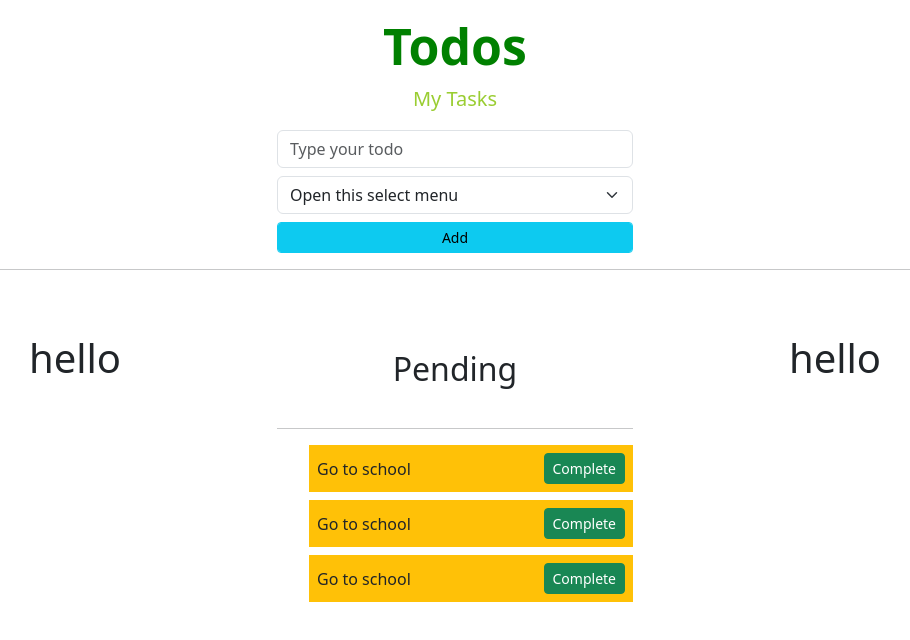
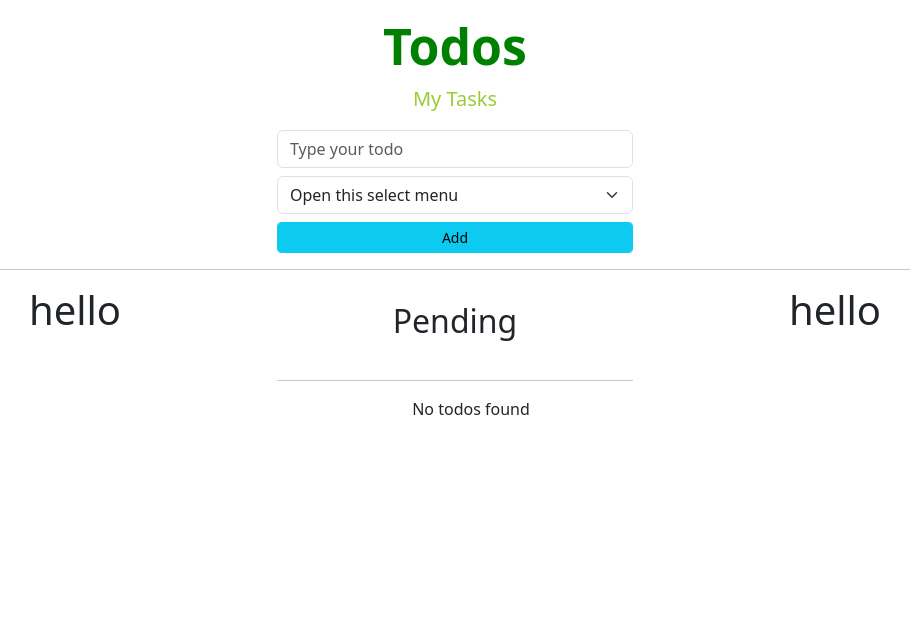
Before and after one commit to SiddiqueAhmed1/basic-todos, a React (Vite) app: page / in a window 1280 px wide. Shown: the top 640 px of the page, without its empty margins (185-1095 px from the left). Built offline with nearby package versions, Linux system fonts and the light colour scheme; data requests are answered from the project's data file.

Commit message:
starting practice

```diff
--- a/db.json
+++ b/db.json
@@ -1,3 +1,9 @@
 {
-  "staff": []
+  "todos": [
+    {
+      "id": "d49a",
+      "title": "All is well",
+      "type": "Pending"
+    }
+  ]
 }
--- a/package.json
+++ b/package.json
@@ -18,7 +18,8 @@
     "json-server": "^1.0.0-beta.3",
     "react": "^18.3.1",
     "react-dom": "^18.3.1",
-    "react-icons": "^5.3.0"
+    "react-icons": "^5.3.0",
+    "sweetalert2": "^11.14.5"
   },
   "devDependencies": {
     "@eslint/js": "^9.13.0",
--- a/src/components/Todos.jsx
+++ b/src/components/Todos.jsx
@@ -1,11 +1,19 @@
-import { useState } from "react";
+import { useEffect, useState } from "react";
 import "./Todos.css";
+import axios from "axios";
+import Swal from "sweetalert2";
 
 const Todos = () => {
+  // input state
   const [input, setInput] = useState({
     title: "",
     type: "",
   });
+  // todos state
+  const [todos, setTodo] = useState([]);
+
+  //pending todo state
+  const [pendingTodo, setPendingTodo] = useState([])
 
   // input value
   const handleInput = (e) => {
@@ -14,6 +22,51 @@ const Todos = () => {
       [e.target.name]: e.target.value,
     }));
   };
+
+  // create todos
+  const createTodo = async (e) => {
+    e.preventDefault();
+
+    if (!input.title || !input.type) {
+      Swal.fire({
+        icon: "error",
+        title: "Oops...",
+        text: "All fields are required!",
+      });
+    } else {
+      await axios.post("http://localhost:7070/todos", input);
+      Swal.fire({
+        position: "top-end",
+        icon: "success",
+        title: "Todo saved successfully",
+        showConfirmButton: false,
+        timer: 1500,
+      });
+      setInput({
+        title: "",
+        type: "",
+      });
+    }
+    setTimeout(() => {
+      getTodo()
+    }, 1000);
+  };
+
+  // get todo
+  const getTodo = async () => {
+    const response = await axios.get("http://localhost:7070/todos");
+    setTodo(response.data);
+  };
+
+  // pending todo
+  const pendingTodos =async  () => {
+    const response = await axios.get("http://localhost:7070/todos?type=pending")
+    setPendingTodo(response.data)
+  }
+
+  useEffect(() => {
+    pendingTodos()
+  }, []);
 
   return (
     <>
@@ -25,6 +78,7 @@ const Todos = () => {
         <div className="todos-form ">
           <div className="row justify-content-center">
             <div className="col-lg-4 ">
+              <form onSubmit={createTodo}>
                 <input
                   onChange={handleInput}
                   name="title"
@@ -45,46 +99,44 @@ const Todos = () => {
                   <option value="Completed">Completed</option>
                   <option value="Deleted">Deleted</option>
                 </select>
-              <button className="form-control btn btn-sm btn-info">Add</button>
+                <button
+                  type="submit"
+                  onClick={createTodo}
+                  className="form-control btn btn-sm btn-info"
+                >
+                  Add
+                </button>
+              </form>
             </div>
           </div>
         </div>
         <hr />
         <div className="todos">
           <div className="row">
-            <div className="col-lg-4 text-center mt-5">
+            <div className="col-lg-4 text-center">
               <h1>hello</h1>
             </div>
-            <div className="col-lg-4 text-center mt-5">
+            <div className="col-lg-4 text-center ">
               <div className="pending-todos">
                 <h2 className=" d-inline-block p-3">Pending</h2>
                 <hr />
                 <ul>
+                  {pendingTodo?.length > 0 ? (
+                    pendingTodo.map((item, index) => (
                       <li className="d-flex justify-content-between bg-warning p-2 align-items-center mb-2">
-                    {" "}
-                    Go to school{" "}
+                     {index + 1}. {item.title}
                       <button className="btn btn-sm btn-success">
-                      Complete{" "}
+                        Complete
                       </button>
                     </li>
-                  <li className="d-flex justify-content-between bg-warning p-2 align-items-center mb-2">
-                    {" "}
-                    Go to school{" "}
-                    <button className="btn btn-sm btn-success">
-                      Complete{" "}
-                    </button>
-                  </li>
-                  <li className="d-flex justify-content-between bg-warning p-2 align-items-center mb-2">
-                    {" "}
-                    Go to school{" "}
-                    <button className="btn btn-sm btn-success">
-                      Complete{" "}
-                    </button>
-                  </li>
+                    ))
+                  ) : (
+                    <li>No todos found</li>
+                  )}
                 </ul>
               </div>
             </div>
-            <div className="col-lg-4 text-center mt-5">
+            <div className="col-lg-4 text-center">
               <h1>hello</h1>
             </div>
           </div>
```
Also changed, not shown: 1 other file (tests, documents, lock files or other folders). Lines whose indentation alone changed are shown as unchanged.
